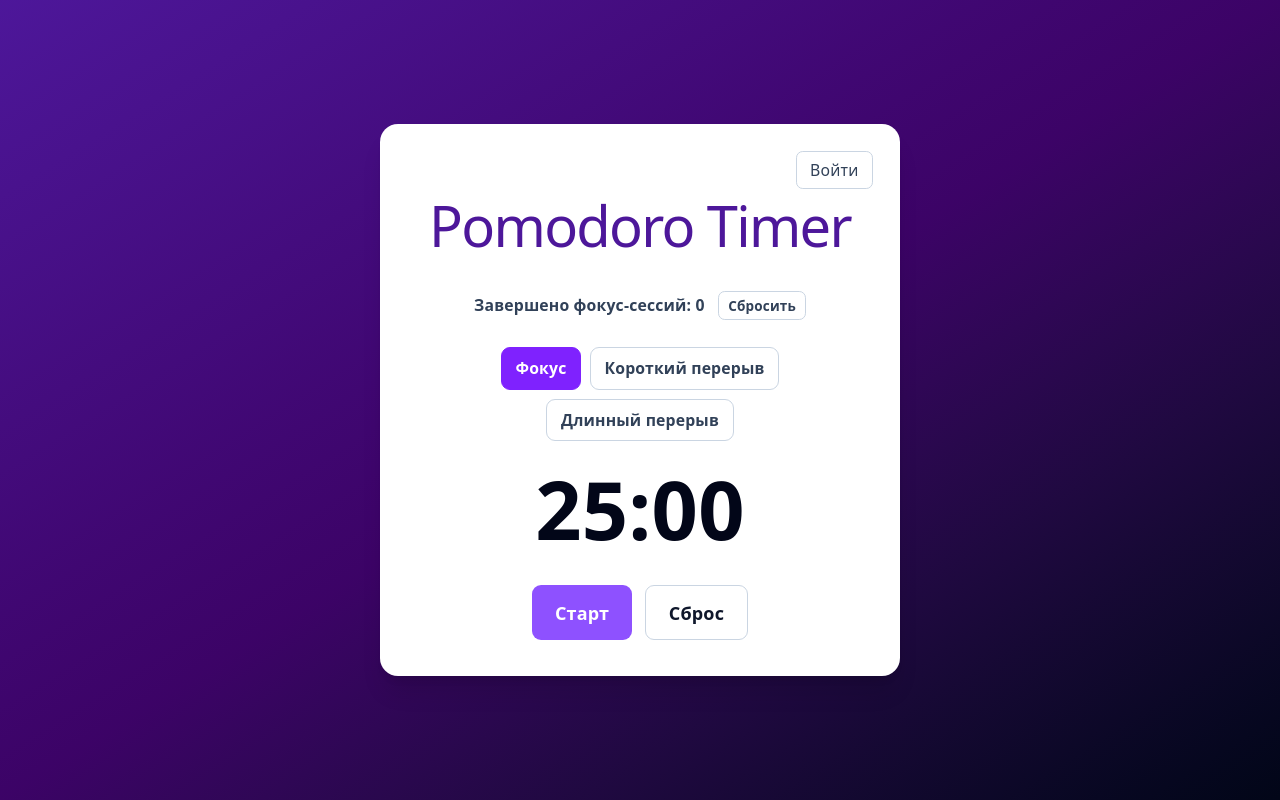
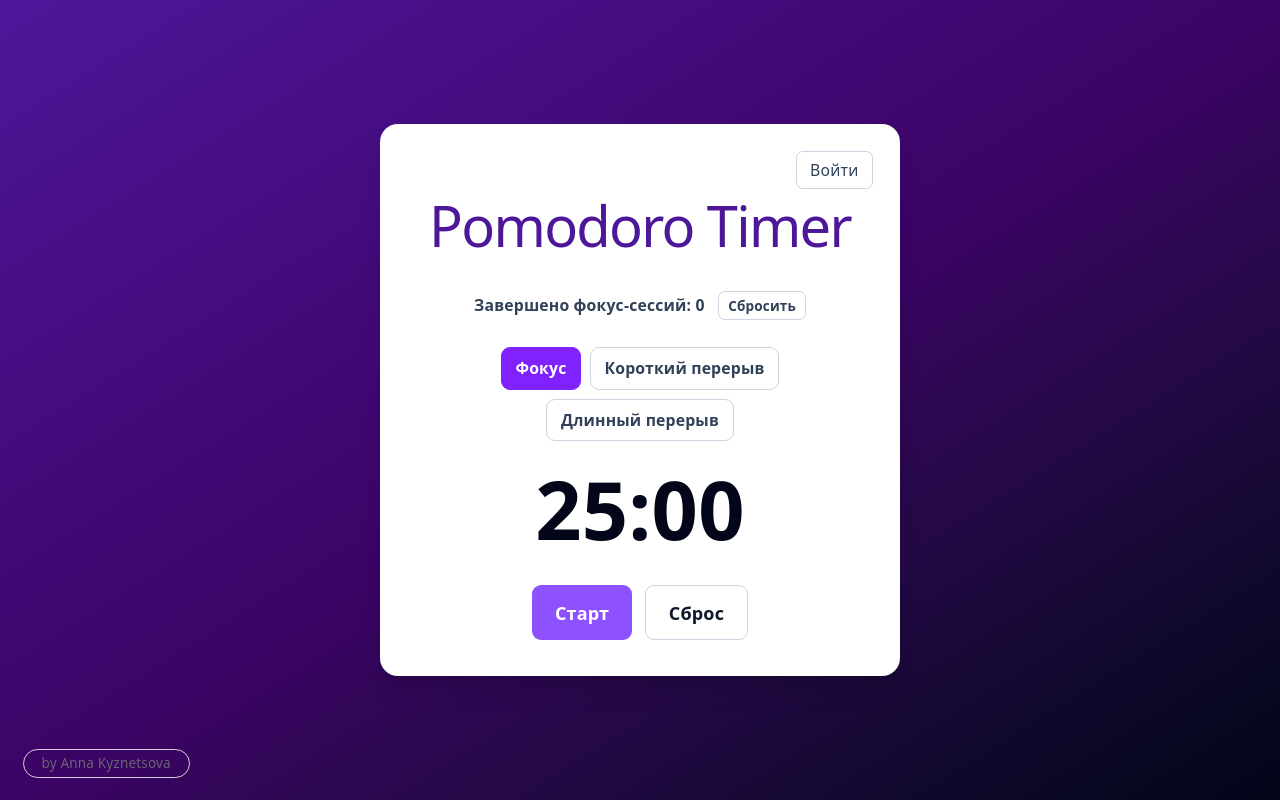
Before and after one commit to anna2025-collab/pomodoro, a Vue app in the folder frontend/: page / in a window 1280 px wide. Built offline with nearby package versions, Linux system fonts and the light colour scheme.

Commit message:
подпись бай анна кузнецова

```diff
--- a/frontend/src/pages/TimerView.vue
+++ b/frontend/src/pages/TimerView.vue
@@ -609,5 +609,11 @@ const resetLocalStats = () => {
         </div>
       </div>
     </aside>
+    <div class="absolute bottom-5 left-5">
+      <div class="rounded-full border border-white/80 px-4 py-1 text-xs font-medium text-
+    white/90">
+        by Anna Kyznetsova
+      </div>
+    </div>
   </main>
 </template>
```
